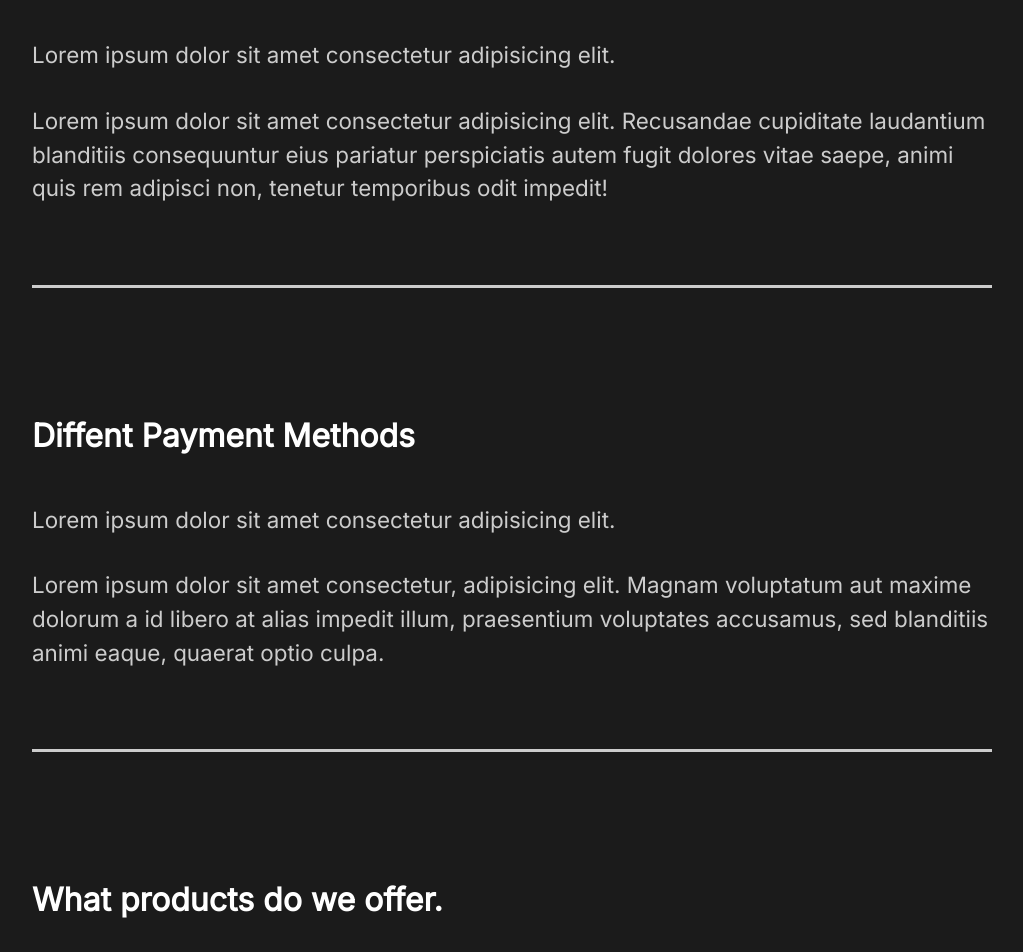
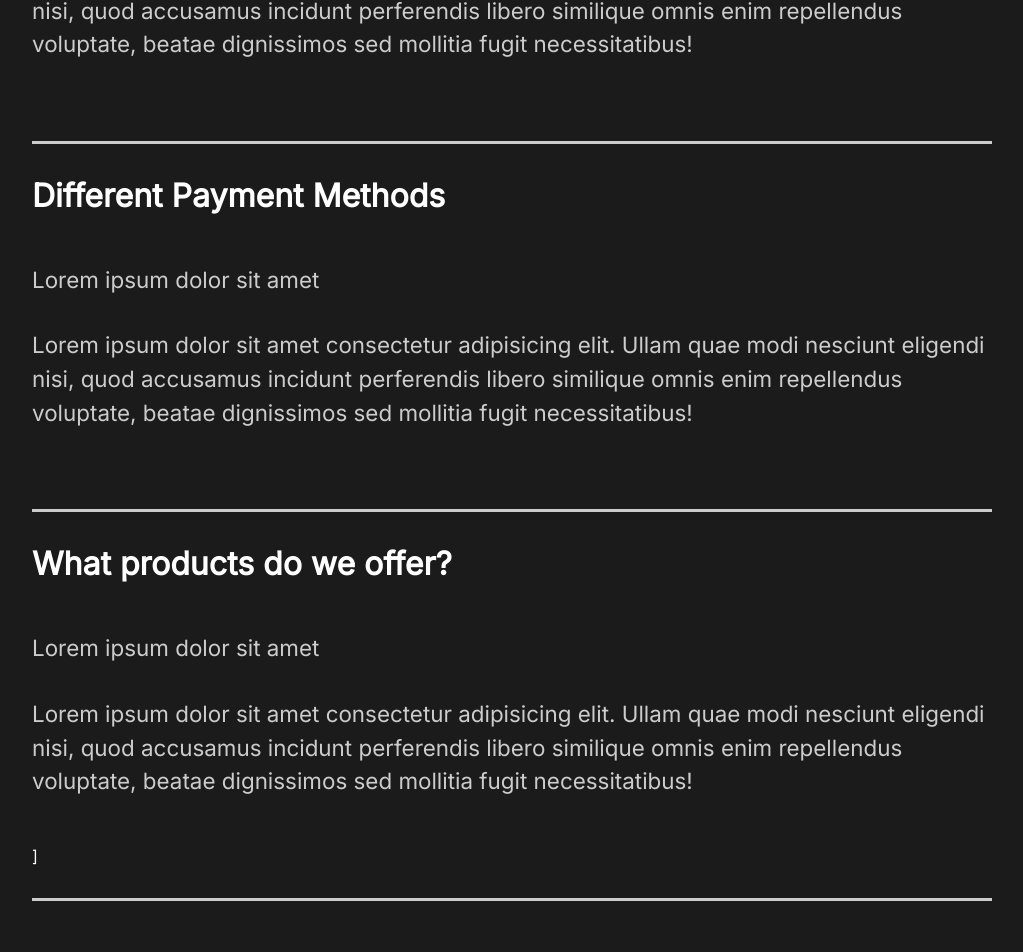
Before and after one commit to Mankge/capture-build, a React (Create React App) app: page / in a window 1280 px wide. Shown: the part 2978-3930 px from the top of the page, without its empty margins (128-1151 px from the left). Built offline with nearby package versions, Linux system fonts and the light colour scheme.

Commit message:
Faq Section Animations

```diff
--- a/src/components/FaqSection.js
+++ b/src/components/FaqSection.js
@@ -1,6 +1,7 @@
 import styled from "styled-components";
 import { About } from "../styles";
 import Toggle from "./Toggle";
+import { AnimateSharedLayout } from "framer-motion";
 
 const FaqSection = () => {
   return (
@@ -8,9 +9,9 @@ const FaqSection = () => {
       <h2>
         Any Questions <span>FAG</span>
       </h2>
-      <Toggle>
+      <AnimateSharedLayout>
+        <Toggle title="How Do I start?">
           <div className="question">
-          <h4>How Do I start</h4>
             <div className="answer">
               <p>Lorem ipsum dolor sit amet</p>
               <p>
@@ -20,48 +21,43 @@ const FaqSection = () => {
                 beatae dignissimos sed mollitia fugit necessitatibus!
               </p>
             </div>
-          <div className="faq-line"></div>
           </div>
         </Toggle>
-      <div className="question">
-        <h4>Daily Schedule</h4>
+        <Toggle title="Daily Schedule">
           <div className="answer">
-          <p>Lorem ipsum dolor sit amet consectetur adipisicing elit.</p>
+            <p>Lorem ipsum dolor sit amet</p>
             <p>
-            Lorem ipsum dolor sit amet consectetur adipisicing elit. Recusandae
-            cupiditate laudantium blanditiis consequuntur eius pariatur
-            perspiciatis autem fugit dolores vitae saepe, animi quis rem
-            adipisci non, tenetur temporibus odit impedit!
+              Lorem ipsum dolor sit amet consectetur adipisicing elit. Ullam
+              quae modi nesciunt eligendi nisi, quod accusamus incidunt
+              perferendis libero similique omnis enim repellendus voluptate,
+              beatae dignissimos sed mollitia fugit necessitatibus!
             </p>
           </div>
-        <div className="faq-line"></div>
-      </div>
-      <div className="question">
-        <h4>Diffent Payment Methods</h4>
+        </Toggle>
+        <Toggle title="Different Payment Methods">
           <div className="answer">
-          <p>Lorem ipsum dolor sit amet consectetur adipisicing elit.</p>
+            <p>Lorem ipsum dolor sit amet</p>
             <p>
-            Lorem ipsum dolor sit amet consectetur, adipisicing elit. Magnam
-            voluptatum aut maxime dolorum a id libero at alias impedit illum,
-            praesentium voluptates accusamus, sed blanditiis animi eaque,
-            quaerat optio culpa.
+              Lorem ipsum dolor sit amet consectetur adipisicing elit. Ullam
+              quae modi nesciunt eligendi nisi, quod accusamus incidunt
+              perferendis libero similique omnis enim repellendus voluptate,
+              beatae dignissimos sed mollitia fugit necessitatibus!
             </p>
           </div>
-        <div className="faq-line"></div>
-      </div>
-      <div className="question">
-        <h4>What products do we offer.</h4>
+        </Toggle>
+        <Toggle title="What products do we offer?">
           <div className="answer">
-          <p>Lorem ipsum dolor sit amet consectetur adipisicing elit.</p>
+            <p>Lorem ipsum dolor sit amet</p>
             <p>
-            Lorem ipsum dolor sit amet, consectetur adipisicing elit. Distinctio
-            quidem incidunt harum deserunt eum adipisci fuga porro quos ullam
-            neque! Molestias exercitationem alias odit doloribus, odio veniam
-            natus accusantium laudantium?
+              Lorem ipsum dolor sit amet consectetur adipisicing elit. Ullam
+              quae modi nesciunt eligendi nisi, quod accusamus incidunt
+              perferendis libero similique omnis enim repellendus voluptate,
+              beatae dignissimos sed mollitia fugit necessitatibus!
             </p>
           </div>
-        <div className="faq-line"></div>
-      </div>
+          ]
+        </Toggle>
+      </AnimateSharedLayout>
     </Faq>
   );
 };
@@ -82,7 +78,6 @@ const Faq = styled(About)`
     width: 100%;
   }
   .question {
-    padding: 3rem 0rem;
     cursor: pointer;
   }
 
--- a/src/components/Toggle.js
+++ b/src/components/Toggle.js
@@ -1,8 +1,15 @@
 import { useState } from "react";
+import { motion } from "framer-motion";
 
-const Toggle = ({ children }) => {
+const Toggle = ({ children, title }) => {
   const [toggle, setToggle] = useState(true);
-  return <div onClick={() => setToggle(!toggle)}>{toggle ? children : ""}</div>;
+  return (
+    <motion.div layout className="question" onClick={() => setToggle(!toggle)}>
+      <motion.h4 layout>{title}</motion.h4>
+      {toggle ? children : ""}
+      <div className="faq-line"></div>
+    </motion.div>
+  );
 };
 
 export default Toggle;
```
Lines whose indentation alone changed are shown as unchanged.
